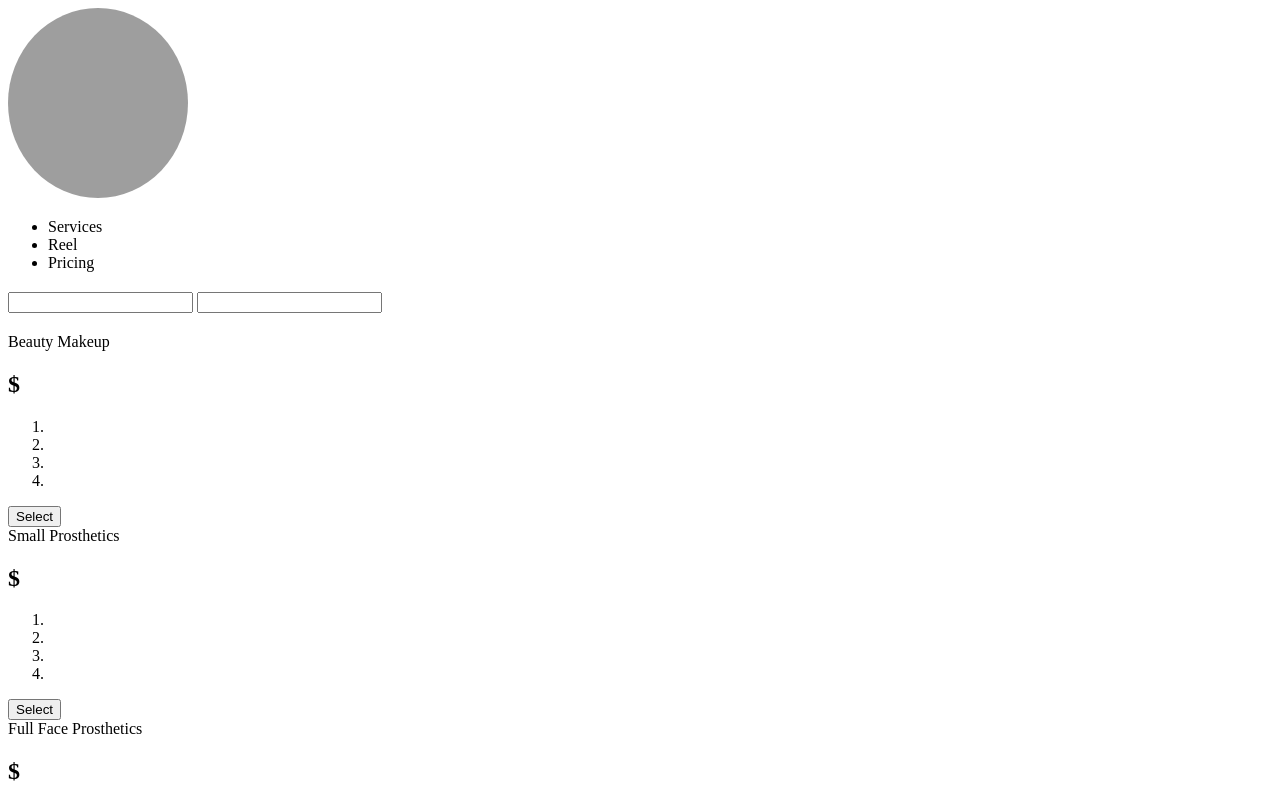
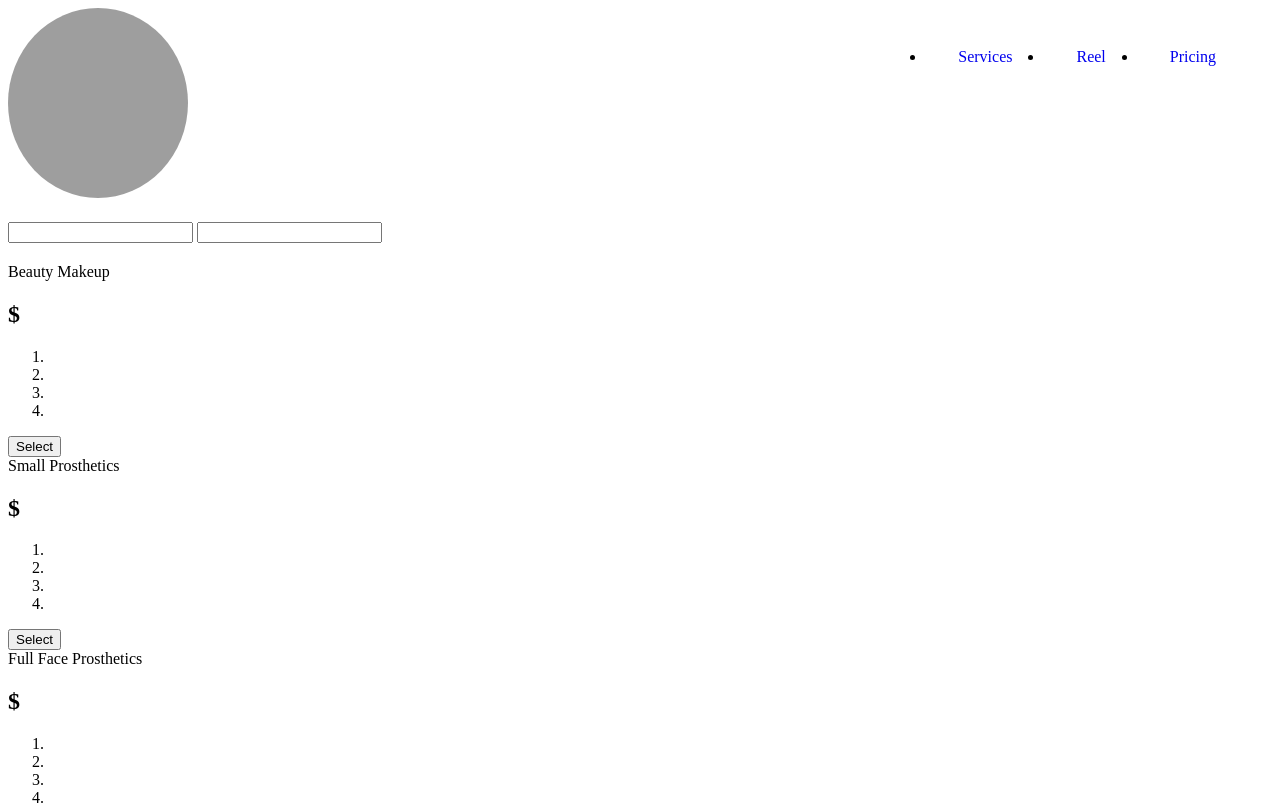
Before and after one commit to ReAnimatedMando/Product_Landing_Page, a plain HTML site: page index.html in a window 1280 px wide. Shown: the top 805 px of the page. Drawn offline with Linux system fonts and the light colour scheme; grey boxes are pictures that could not be loaded.

Commit message:
header
styling list items

```diff
--- a/index.html
+++ b/index.html
@@ -13,10 +13,10 @@
                 <img id="header-img" src="Images/MUCollage2.png" alt="makeup_logo" width="180" height="190" />
             </div>
             <nav id="nav-bar">
-                <ul>
-                    <li class="nav-link" href="#services">Services</li>
-                    <li class="nav-link" href="#reel">Reel</li>
-                    <li class="nav-link" href="#pricing">Pricing</li>
+                <ul class="nav-list">
+                    <li><a class="nav-link" href="#services">Services</a></li>
+                    <li><a class="nav-link" href="#reel">Reel</a></li>
+                    <li><a class="nav-link" href="#pricing">Pricing</a></li>
                 </ul>
             </nav>
         </header>
--- a/styles.css
+++ b/styles.css
@@ -6,3 +6,47 @@ img {
     border-radius: 50%;
     max-width: 200px;
 }
+
+nav {
+    display: flex;
+    justify-content: flex-end;
+    position: fixed;
+    top: 0;
+    left: 0;
+    width: 100%;
+    z-index: 10;
+}
+
+.nav-list {
+    display: flex;
+    margin-right: 2rem;
+    color: black;
+}
+
+@media (max-width: 28.75em) {
+    .nav {
+        justify-content: center;
+    }
+    .nav-list {
+        margin: 0.1rem;
+    }
+}
+
+.nav-list a {
+    display: block;
+    font-size: 1rem;
+    padding: 2rem;
+}
+
+.nav-list a:hover {
+    color: gray;
+}
+
+nav a {
+    cursor: pointer;
+    text-decoration: none;
+}
+
+nav a:hover {
+    opacity: 0.5;
+}
```
